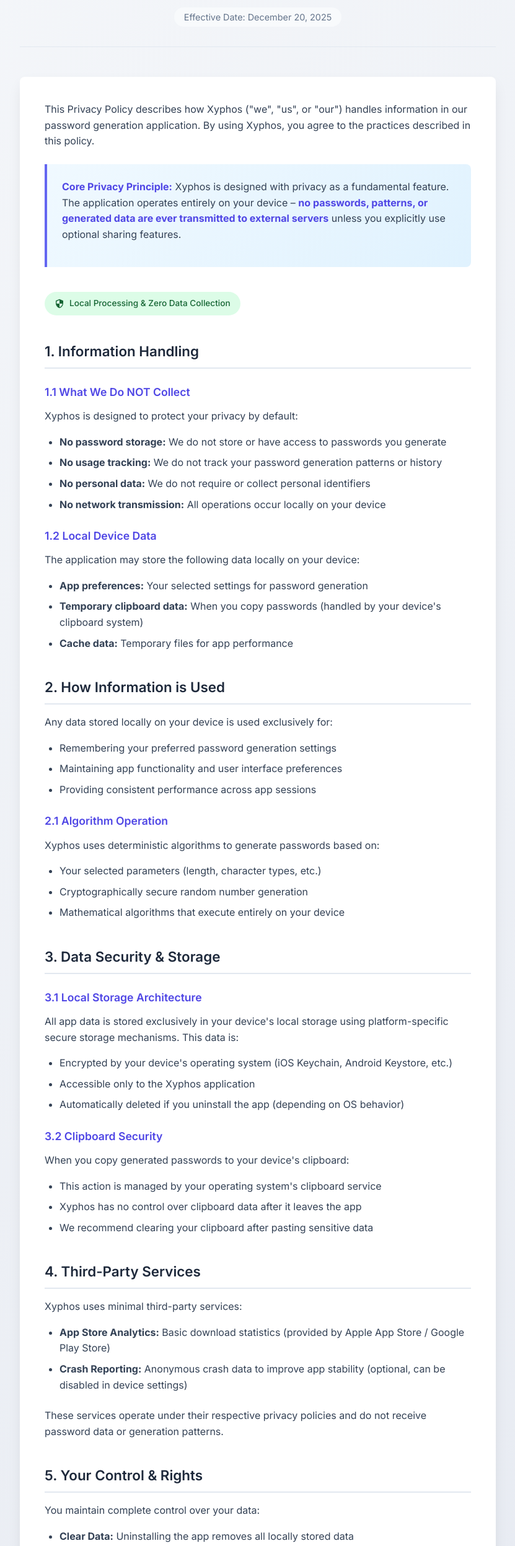
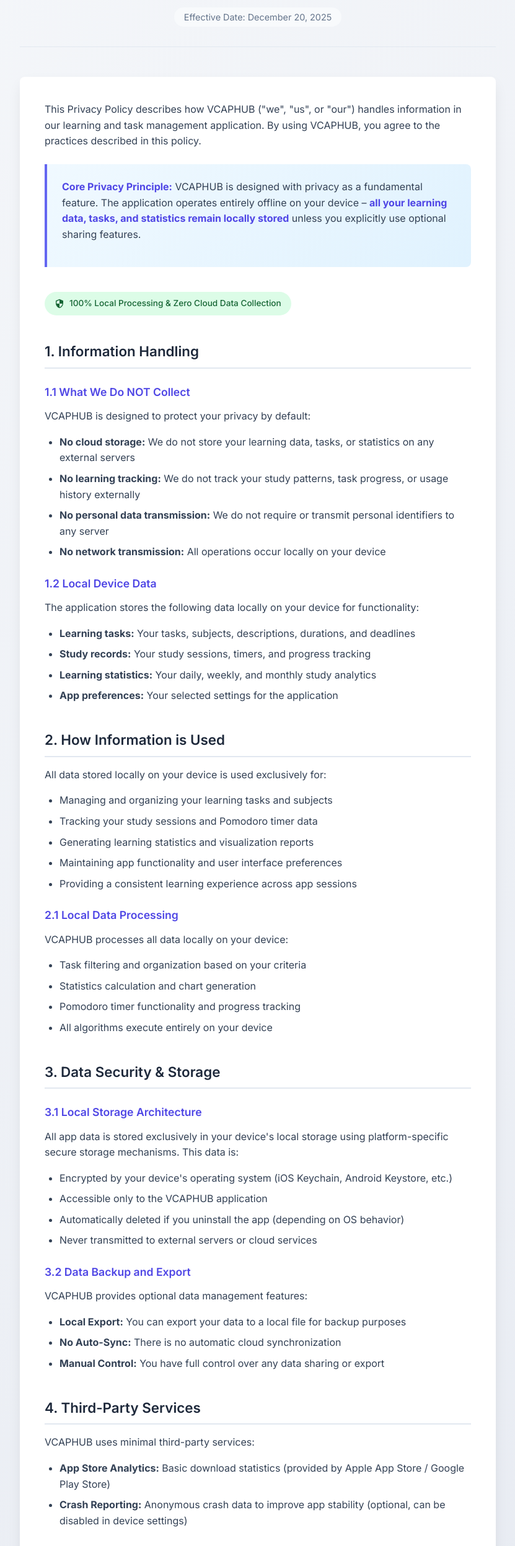
Before and after one commit to zxjota/Xyphos-WEB, a plain HTML site: page index.html in a window 1280 px wide. Shown: the part 240-2735 px from the top of the page at 62% size, without its empty margins (224-1055 px from the left). Drawn offline with Linux system fonts and the light colour scheme.

Commit message:
Update index.html

```diff
--- a/index.html
+++ b/index.html
@@ -1,10 +1,9 @@
-
 <!DOCTYPE html>
 <html lang="en-US">
 <head>
     <meta charset="UTF-8">
     <meta name="viewport" content="width=device-width, initial-scale=1.0">
-    <title>Privacy Policy - Xyphos</title>
+    <title>Privacy Policy - VCAPHUB</title>
     <style>
         :root {
             --primary: #6366f1;
@@ -283,27 +282,27 @@
     <div class="container">
         <header>
             <div class="app-header">
-                <div class="app-icon">X</div>
-                <h1 class="app-name">Xyphos</h1>
+                <div class="app-icon">V</div>
+                <h1 class="app-name">VCAPHUB</h1>
             </div>
-            <p class="tagline">Advanced Password Generator & Security Tool</p>
+            <p class="tagline">Localized Learning & Task Management Application</p>
             <h2 class="policy-title">Privacy Policy</h2>
             <div class="effective-date" id="currentDate">Effective Date: Loading...</div>
         </header>
 
         <main class="content-card">
             <section class="intro">
-                <p>This Privacy Policy describes how Xyphos ("we", "us", or "our") handles information in our password generation application. By using Xyphos, you agree to the practices described in this policy.</p>
+                <p>This Privacy Policy describes how VCAPHUB ("we", "us", or "our") handles information in our learning and task management application. By using VCAPHUB, you agree to the practices described in this policy.</p>
 
                 <div class="highlight-box">
-                    <p><strong>Core Privacy Principle:</strong> Xyphos is designed with privacy as a fundamental feature. The application operates entirely on your device – <strong>no passwords, patterns, or generated data are ever transmitted to external servers</strong> unless you explicitly use optional sharing features.</p>
+                    <p><strong>Core Privacy Principle:</strong> VCAPHUB is designed with privacy as a fundamental feature. The application operates entirely offline on your device – <strong>all your learning data, tasks, and statistics remain locally stored</strong> unless you explicitly use optional sharing features.</p>
                 </div>
 
                 <div class="security-badge">
                     <svg width="16" height="16" viewBox="0 0 24 24" fill="currentColor">
                         <path d="M12 1L3 5v6c0 5.55 3.84 10.74 9 12 5.16-1.26 9-6.45 9-12V5l-9-4zm0 10.99h7c-.53 4.12-3.28 7.79-7 8.94V12H5V6.3l7-3.11v8.8z"/>
                     </svg>
-                    <span>Local Processing & Zero Data Collection</span>
+                    <span>100% Local Processing & Zero Cloud Data Collection</span>
                 </div>
             </section>
 
@@ -311,38 +310,42 @@
                 <h1>1. Information Handling</h1>
 
                 <h2>1.1 What We Do NOT Collect</h2>
-                <p>Xyphos is designed to protect your privacy by default:</p>
+                <p>VCAPHUB is designed to protect your privacy by default:</p>
                 <ul>
-                    <li><strong>No password storage:</strong> We do not store or have access to passwords you generate</li>
-                    <li><strong>No usage tracking:</strong> We do not track your password generation patterns or history</li>
-                    <li><strong>No personal data:</strong> We do not require or collect personal identifiers</li>
+                    <li><strong>No cloud storage:</strong> We do not store your learning data, tasks, or statistics on any external servers</li>
+                    <li><strong>No learning tracking:</strong> We do not track your study patterns, task progress, or usage history externally</li>
+                    <li><strong>No personal data transmission:</strong> We do not require or transmit personal identifiers to any server</li>
                     <li><strong>No network transmission:</strong> All operations occur locally on your device</li>
                 </ul>
 
                 <h2>1.2 Local Device Data</h2>
-                <p>The application may store the following data locally on your device:</p>
+                <p>The application stores the following data locally on your device for functionality:</p>
                 <ul>
-                    <li><strong>App preferences:</strong> Your selected settings for password generation</li>
-                    <li><strong>Temporary clipboard data:</strong> When you copy passwords (handled by your device's clipboard system)</li>
-                    <li><strong>Cache data:</strong> Temporary files for app performance</li>
+                    <li><strong>Learning tasks:</strong> Your tasks, subjects, descriptions, durations, and deadlines</li>
+                    <li><strong>Study records:</strong> Your study sessions, timers, and progress tracking</li>
+                    <li><strong>Learning statistics:</strong> Your daily, weekly, and monthly study analytics</li>
+                    <li><strong>App preferences:</strong> Your selected settings for the application</li>
                 </ul>
             </section>
 
             <section>
                 <h1>2. How Information is Used</h1>
-                <p>Any data stored locally on your device is used exclusively for:</p>
+                <p>All data stored locally on your device is used exclusively for:</p>
                 <ul>
-                    <li>Remembering your preferred password generation settings</li>
+                    <li>Managing and organizing your learning tasks and subjects</li>
+                    <li>Tracking your study sessions and Pomodoro timer data</li>
+                    <li>Generating learning statistics and visualization reports</li>
                     <li>Maintaining app functionality and user interface preferences</li>
-                    <li>Providing consistent performance across app sessions</li>
+                    <li>Providing a consistent learning experience across app sessions</li>
                 </ul>
 
-                <h2>2.1 Algorithm Operation</h2>
-                <p>Xyphos uses deterministic algorithms to generate passwords based on:</p>
+                <h2>2.1 Local Data Processing</h2>
+                <p>VCAPHUB processes all data locally on your device:</p>
                 <ul>
-                    <li>Your selected parameters (length, character types, etc.)</li>
-                    <li>Cryptographically secure random number generation</li>
-                    <li>Mathematical algorithms that execute entirely on your device</li>
+                    <li>Task filtering and organization based on your criteria</li>
+                    <li>Statistics calculation and chart generation</li>
+                    <li>Pomodoro timer functionality and progress tracking</li>
+                    <li>All algorithms execute entirely on your device</li>
                 </ul>
             </section>
 
@@ -353,66 +356,68 @@
                 <p>All app data is stored exclusively in your device's local storage using platform-specific secure storage mechanisms. This data is:</p>
                 <ul>
                     <li>Encrypted by your device's operating system (iOS Keychain, Android Keystore, etc.)</li>
-                    <li>Accessible only to the Xyphos application</li>
+                    <li>Accessible only to the VCAPHUB application</li>
                     <li>Automatically deleted if you uninstall the app (depending on OS behavior)</li>
+                    <li>Never transmitted to external servers or cloud services</li>
                 </ul>
 
-                <h2>3.2 Clipboard Security</h2>
-                <p>When you copy generated passwords to your device's clipboard:</p>
+                <h2>3.2 Data Backup and Export</h2>
+                <p>VCAPHUB provides optional data management features:</p>
                 <ul>
-                    <li>This action is managed by your operating system's clipboard service</li>
-                    <li>Xyphos has no control over clipboard data after it leaves the app</li>
-                    <li>We recommend clearing your clipboard after pasting sensitive data</li>
+                    <li><strong>Local Export:</strong> You can export your data to a local file for backup purposes</li>
+                    <li><strong>No Auto-Sync:</strong> There is no automatic cloud synchronization</li>
+                    <li><strong>Manual Control:</strong> You have full control over any data sharing or export</li>
                 </ul>
             </section>
 
             <section>
                 <h1>4. Third-Party Services</h1>
-                <p>Xyphos uses minimal third-party services:</p>
+                <p>VCAPHUB uses minimal third-party services:</p>
                 <ul>
                     <li><strong>App Store Analytics:</strong> Basic download statistics (provided by Apple App Store / Google Play Store)</li>
                     <li><strong>Crash Reporting:</strong> Anonymous crash data to improve app stability (optional, can be disabled in device settings)</li>
                 </ul>
-                <p>These services operate under their respective privacy policies and do not receive password data or generation patterns.</p>
+                <p>These services operate under their respective privacy policies and do not receive your learning data, tasks, or study statistics.</p>
             </section>
 
             <section>
                 <h1>5. Your Control & Rights</h1>
                 <p>You maintain complete control over your data:</p>
                 <ul>
-                    <li><strong>Clear Data:</strong> Uninstalling the app removes all locally stored data</li>
-                    <li><strong>Adjust Settings:</strong> Modify generation parameters at any time</li>
-                    <li><strong>No Accounts:</strong> No registration required, no data linkage to personal identity</li>
-                    <li><strong>Export:</strong> Generate new passwords as needed without data retention</li>
+                    <li><strong>Full Data Ownership:</strong> All your learning data belongs exclusively to you</li>
+                    <li><strong>Local Management:</strong> Create, edit, and delete tasks and records as needed</li>
+                    <li><strong>Complete Deletion:</strong> Uninstalling the app removes all locally stored data</li>
+                    <li><strong>No Accounts Required:</strong> No registration or login needed</li>
+                    <li><strong>Export Capability:</strong> Export your data to local files for backup</li>
                 </ul>
             </section>
 
             <section>
                 <h1>6. Children's Privacy</h1>
-                <p>Xyphos does not knowingly collect or process data from children under 13. The app is designed for general audiences and does not require age verification due to its non-collection of personal data.</p>
+                <p>VCAPHUB does not knowingly collect or process data from children under 13. The app is designed for general audiences and does not require age verification due to its non-collection of personal data.</p>
             </section>
 
             <section>
                 <h1>7. Policy Changes</h1>
-                <p>We may update this Privacy Policy periodically. Continued use of Xyphos after changes constitutes acceptance of the updated policy. Significant changes will be noted in app update descriptions.</p>
+                <p>We may update this Privacy Policy periodically. Continued use of VCAPHUB after changes constitutes acceptance of the updated policy. Significant changes will be noted in app update descriptions.</p>
             </section>
 
             <section class="contact-section">
                 <h2 class="contact-title">Contact Information</h2>
-                <p>For questions about this Privacy Policy or Xyphos's privacy practices:</p>
+                <p>For questions about this Privacy Policy or VCAPHUB's privacy practices:</p>
                 <div class="contact-info">
                     <svg class="email-icon" viewBox="0 0 24 24" fill="currentColor">
                         <path d="M20 4H4c-1.1 0-1.99.9-1.99 2L2 18c0 1.1.9 2 2 2h16c1.1 0 2-.9 2-2V6c0-1.1-.9-2-2-2zm0 4l-8 5-8-5V6l8 5 8-5v2z"/>
                     </svg>
                     <a href="mailto:np5065@gmail.com" class="email-link">np5065@gmail.com</a>
                 </div>
-                <p style="margin-top: 0.75rem; font-size: 0.9rem; color: var(--text-light);">Please include "Xyphos Privacy Inquiry" in the subject line.</p>
+                <p style="margin-top: 0.75rem; font-size: 0.9rem; color: var(--text-light);">Please include "VCAPHUB Privacy Inquiry" in the subject line.</p>
             </section>
         </main>
 
         <footer>
-            <p class="copyright">&copy; <span id="currentYear">2023</span> Xyphos. All rights reserved.</p>
-            <p>This Privacy Policy is written in American English and applies to all Xyphos applications and services.</p>
+            <p class="copyright">&copy; <span id="currentYear">2023</span> VCAPHUB. All rights reserved.</p>
+            <p>This Privacy Policy is written in American English and applies to all VCAPHUB applications and services.</p>
         </footer>
     </div>
 
```
